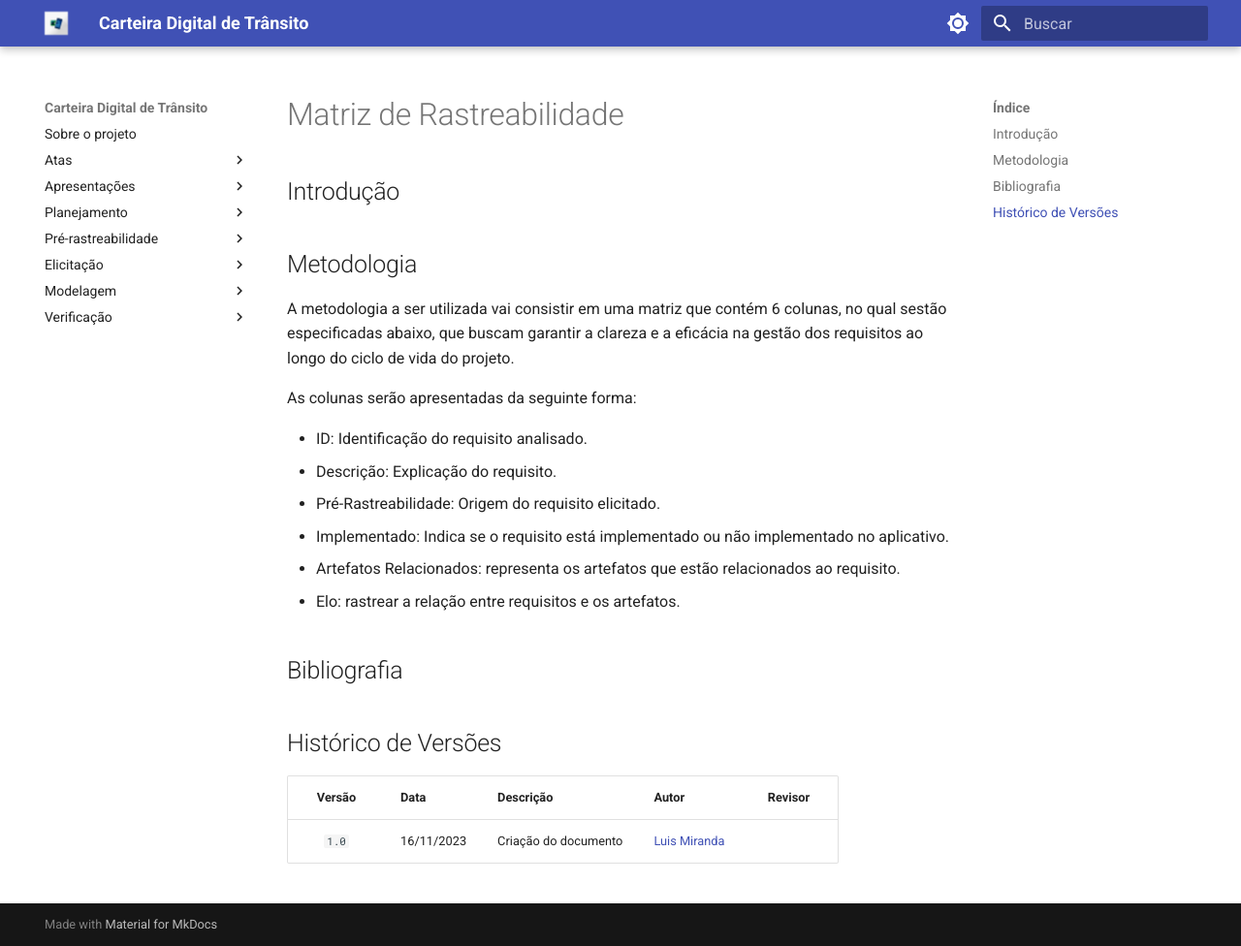
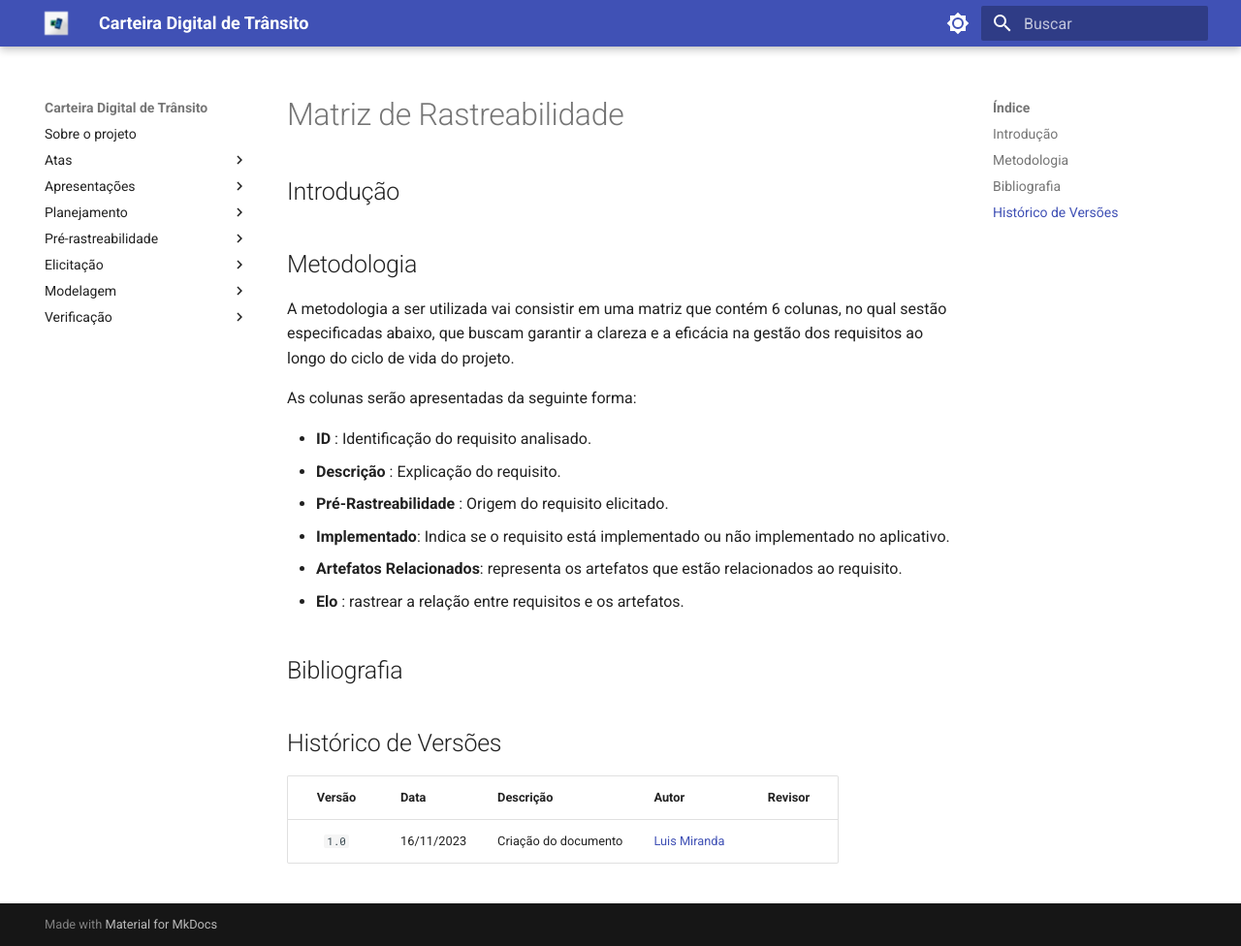
Before and after one commit to Requisitos-de-Software/2023.2-Carteira_Digital_de_Transito, an MkDocs documentation site: the page built from docs/Rastreabilidade.md, in a window 1280 px wide and 976 px high. Shown: the whole window at 97% size. Built offline with MkDocs 1.6.1 and Material for MkDocs 9.7.7, drawn with Linux system fonts in a browser that asks for light colours.

```diff
--- a/docs/Rastreabilidade.md
+++ b/docs/Rastreabilidade.md
@@ -7,12 +7,12 @@ A metodologia a ser utilizada vai consistir em uma matriz que contém 6 colunas,
 
 As colunas serão apresentadas da seguinte forma:
 
-* ID: Identificação do requisito analisado.
-* Descrição: Explicação do requisito.
-* Pré-Rastreabilidade: Origem do requisito elicitado.
-* Implementado: Indica se o requisito está implementado ou não implementado no aplicativo.
-* Artefatos Relacionados: representa os artefatos que estão relacionados ao requisito.
-* Elo: rastrear a relação entre requisitos e os artefatos.
+* **ID** : Identificação do requisito analisado.
+* **Descrição** : Explicação do requisito.
+* **Pré-Rastreabilidade** : Origem do requisito elicitado.
+* **Implementado**: Indica se o requisito está implementado ou não implementado no aplicativo.
+* **Artefatos Relacionados**: representa os artefatos que estão relacionados ao requisito.
+* **Elo** : rastrear a relação entre requisitos e os artefatos.
 
 ## Bibliografia
 
```
